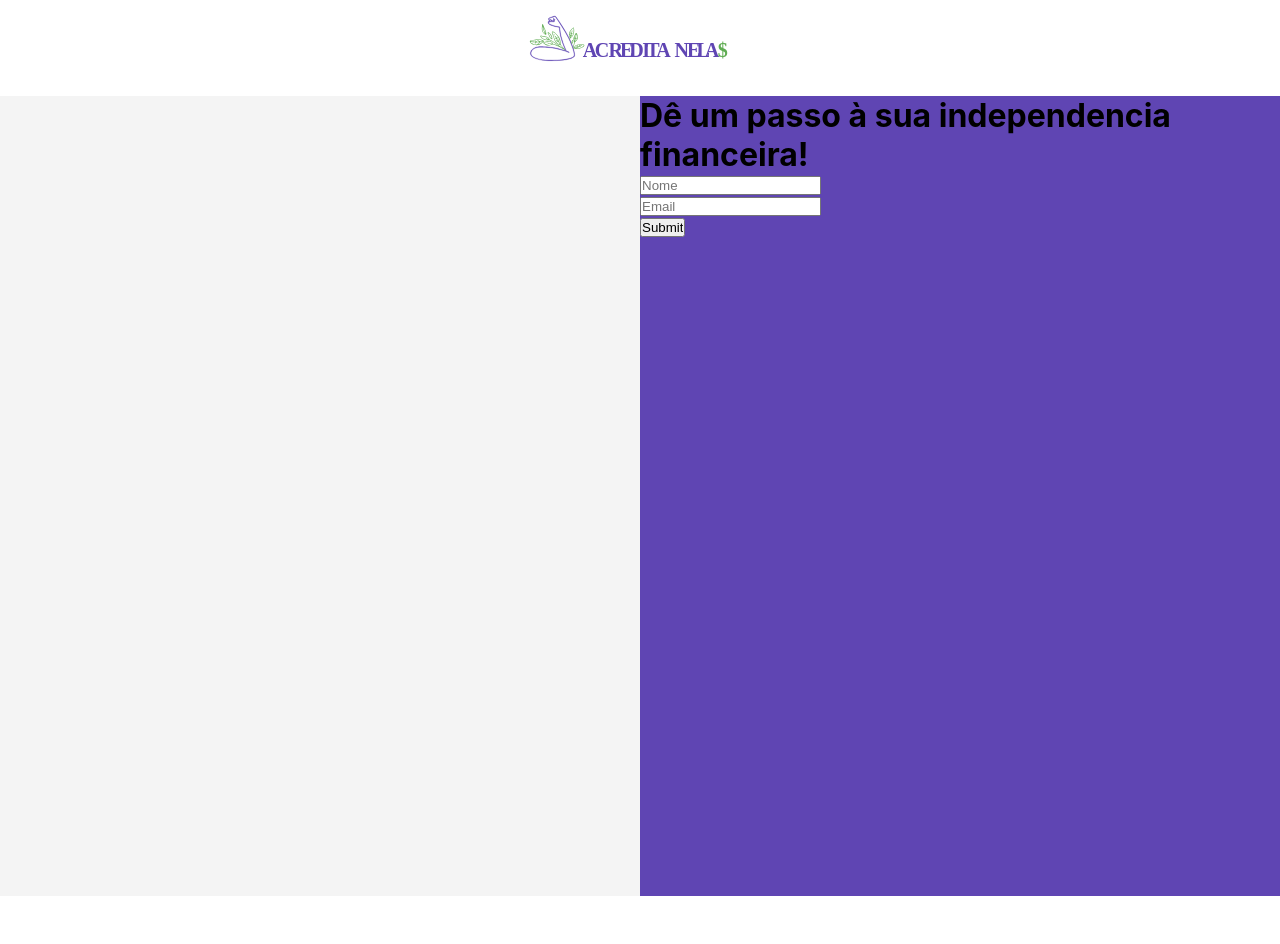
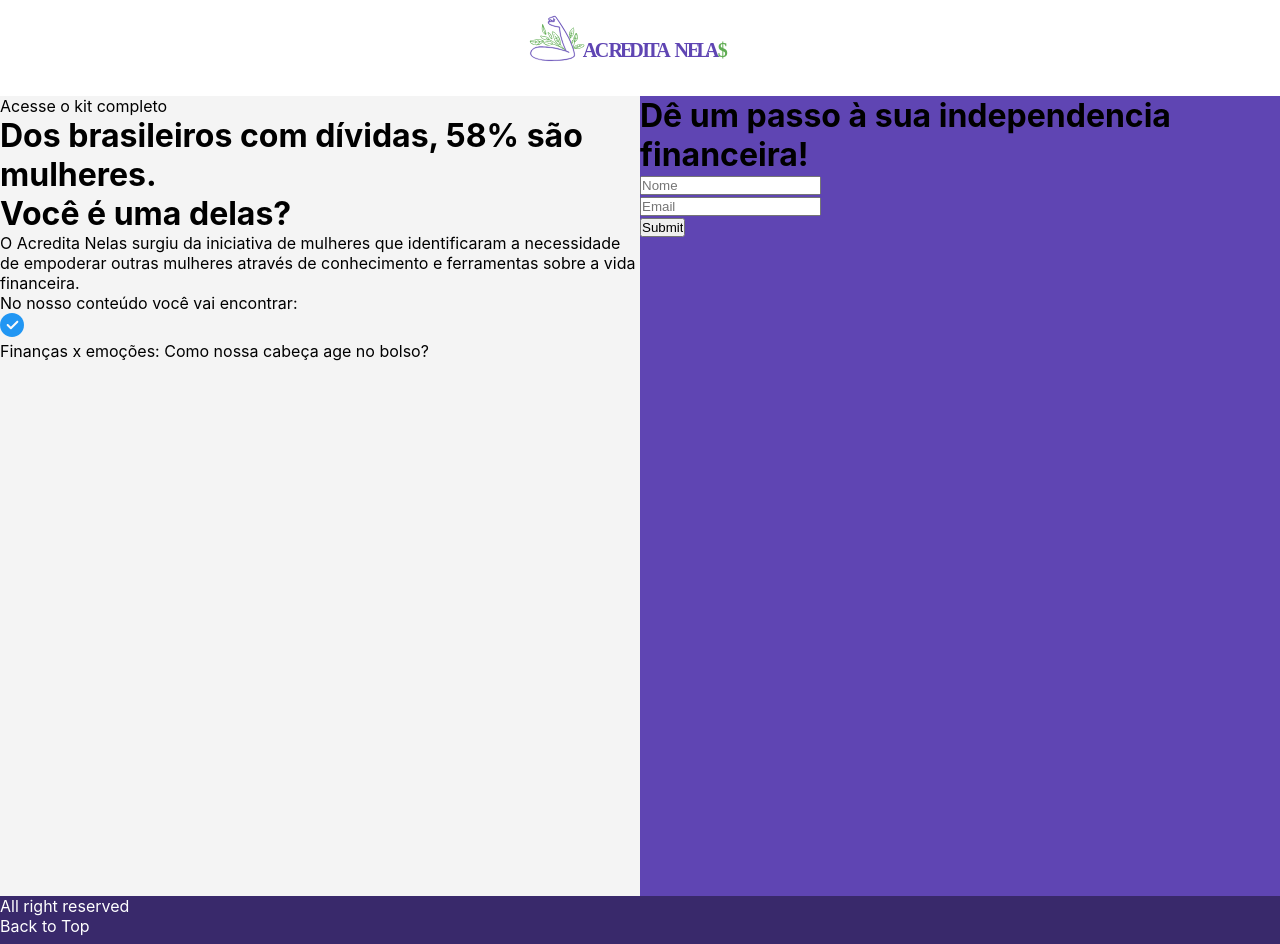
Before and after one commit to rafaelapitta/show-me-the-leads, a React (Create React App) app: page / in a window 1280 px wide. Before the commit the page ends 896 px from the top, so only its background shows below. Built offline with nearby package versions, Linux system fonts and the light colour scheme; a web font is replaced by a local one.

Commit message:
structure

```diff
--- a/src/Landing.css
+++ b/src/Landing.css
@@ -48,10 +48,15 @@ header {
   flex-direction: row;
 }
 
+/* SECTION CONTENT */
 .content {
   background-color: #f4f4f4;
   height: 100vh;
   width: 50%;
+}
+
+.bullet img {
+  max-width: 1.5rem;
 }
 
 .form {
@@ -60,6 +65,23 @@ header {
   width: 50%;
 }
 
+/* FOOTER */
+footer {
+  width: 100vw;
+  height: 3rem;
+  background-color: #39296b;
+}
+
+footer p {
+  color: white;
+}
+
+footer a {
+  text-decoration: none;
+  color: white;
+}
+
+/* MOBILE VERSION */
 @media (max-width:600px) {
   #landing-content {
     min-width: 600px;
@@ -76,11 +98,11 @@ header {
 
   .content {
     width: 100vw;
-    height: 20rem;
+    height: 30rem;
   }
 
   .form {
     width: 100vw;
-    height: 20rem;
+    height: 30rem;
   }
 }
--- a/src/Landing.tsx
+++ b/src/Landing.tsx
@@ -1,7 +1,8 @@
 import React from 'react';
 import './Landing.css';
 
-import Logo from './assets/logo-acredita.svg'
+import Logo from './assets/logo-acredita.svg';
+import Check from './assets/check.svg';
 
 function Landing() {
   return (
@@ -15,10 +16,28 @@ function Landing() {
       </div>
 
     <div id="sections">
-      <div className="content">
+      {/* CONTENT */}
+        <div className="content">
+          <div className="title">
+            <p>Acesse o kit completo</p>
+            <h1>Dos brasileiros com dívidas, 58% são mulheres.</h1>
+          </div>
 
-      </div>
-      <div className="form">
+          <div className="are-the-one">
+            <h1>Você é uma delas?</h1>
+            <p>O Acredita Nelas surgiu da iniciativa de mulheres que identificaram a necessidade de
+              empoderar outras mulheres através de conhecimento e ferramentas sobre a vida financeira.
+              <br></br>No nosso conteúdo você vai encontrar:</p>
+          </div>
+
+          <div className="bullet">
+            <img src={Check} alt="check"/>
+            <p>Finanças x emoções: Como nossa cabeça age no bolso?</p>
+          </div>
+        </div>
+
+      {/* FORM */}
+        <div className="form">
         <h1>Dê um passo à sua independencia financeira!</h1>
         <form method="POST" action="https://smtl.gama.academy/leads/7f2b6f21-dcac-11ea-91f1-99fb0c9231dc">
 
@@ -45,6 +64,10 @@ function Landing() {
       </div>
     </div>
 
+    <footer>
+      <p>All right reserved</p>
+      <a href="#landing-content">Back to Top</a>
+    </footer>
     </div>
   );
 }
```
